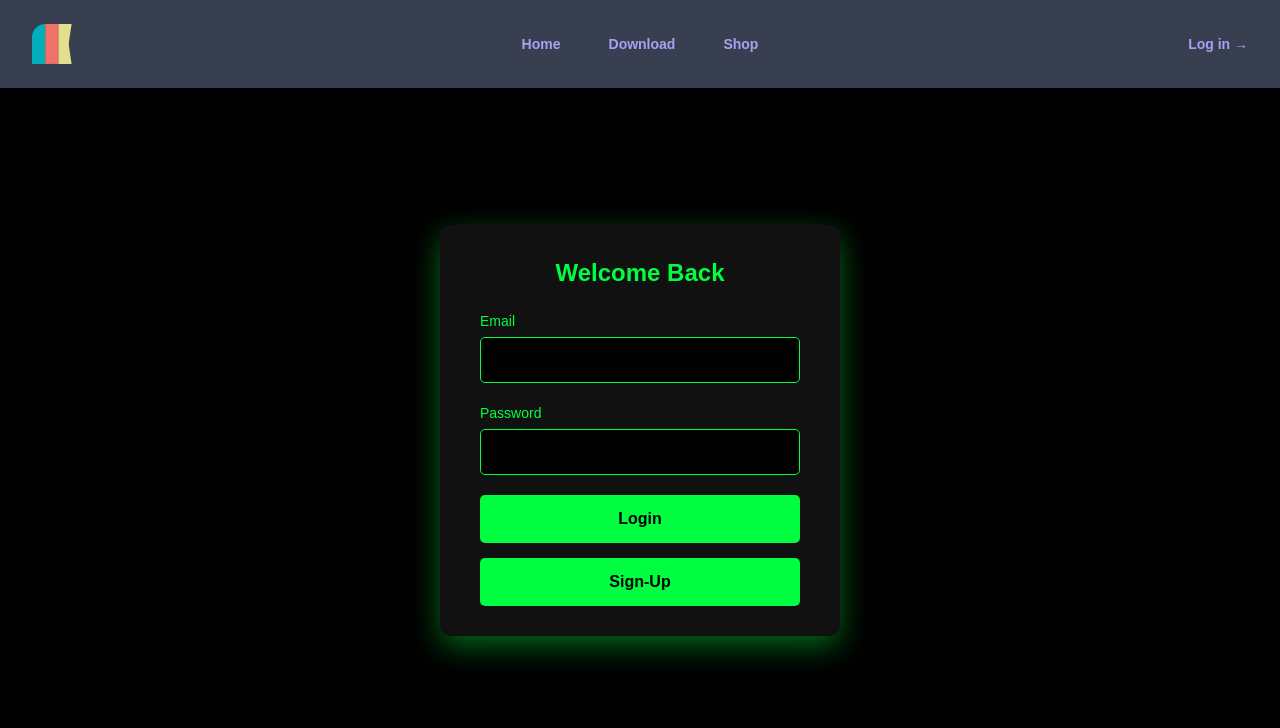
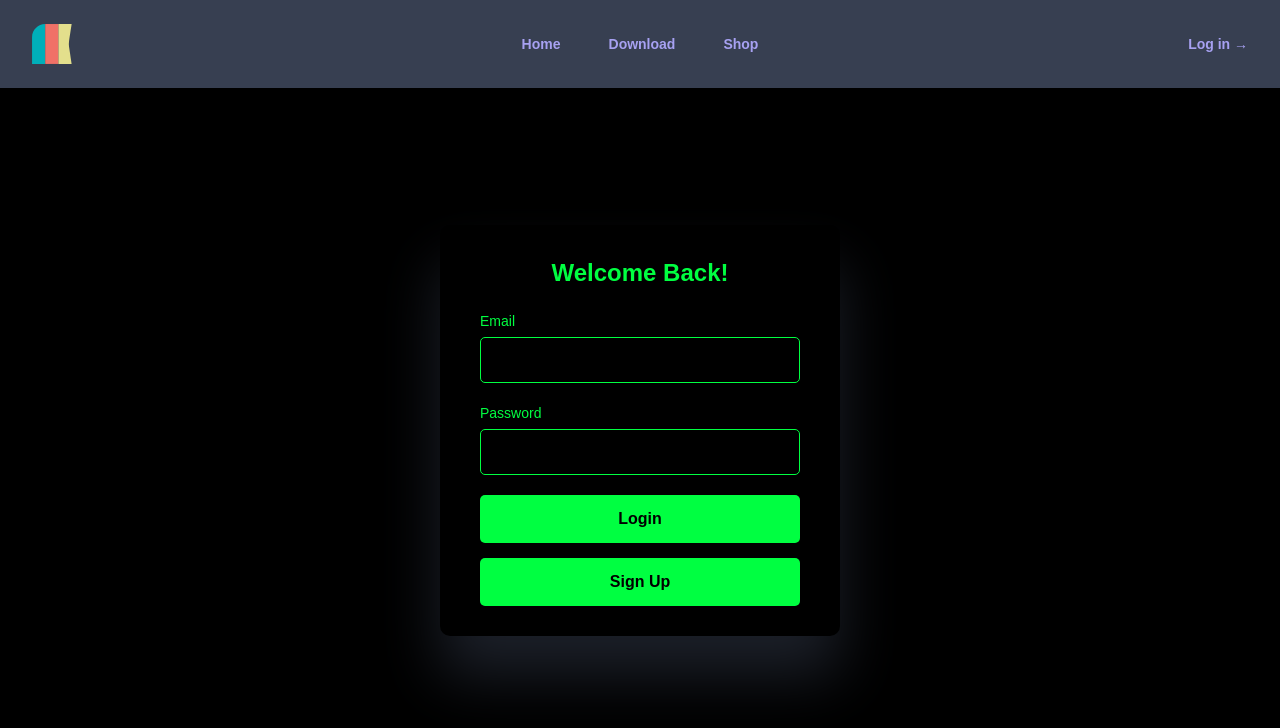
Before and after one commit to Blaithnaid/wick-vite-site, a React (Vite) app: page /login in a window 1280 px wide. Shown: the top 728 px of the page. Built offline with nearby package versions, Linux system fonts and the light colour scheme.

Commit message:
formatting, adjusting colours

```diff
--- a/src/pages/Login.jsx
+++ b/src/pages/Login.jsx
@@ -14,7 +14,7 @@ const Login = () => {
 	};
 
 	const handleSignUp = () => {
-    navigate ("/SignIn"); // Navigate to the Sign-Up page
+		navigate("/SignIn"); // Navigate to the Sign-Up page
 	};
 
 	return (
@@ -123,10 +123,10 @@ const Login = () => {
 			>
 				<div
 					style={{
-            background: "#111", // Slightly lighter black
+						background: "#000",
 						padding: "30px 40px",
 						borderRadius: "10px",
-            boxShadow: "0 10px 30px rgba(0, 255, 65, 0.4)", // Green glowing shadow
+						boxShadow: "0 40px 60px rgba(55, 63, 81, 0.5)", // Green glowing shadow
 						animation: "slideIn 0.8s ease-in-out",
 						width: "100%",
 						maxWidth: "400px",
@@ -141,10 +141,12 @@ const Login = () => {
 							color: "#00FF41",
 						}}
 					>
-            Welcome Back
+						Welcome Back!
 					</h2>
 					<form onSubmit={handleSubmit}>
-            <div style={{ marginBottom: "20px", textAlign: "left" }}>
+						<div
+							style={{ marginBottom: "20px", textAlign: "left" }}
+						>
 							<label
 								htmlFor="email"
 								style={{
@@ -174,7 +176,9 @@ const Login = () => {
 								}}
 							/>
 						</div>
-            <div style={{ marginBottom: "20px", textAlign: "left" }}>
+						<div
+							style={{ marginBottom: "20px", textAlign: "left" }}
+						>
 							<label
 								htmlFor="password"
 								style={{
@@ -239,7 +243,7 @@ const Login = () => {
 							transition: "background-color 0.3s",
 						}}
 					>
-            Sign-Up
+						Sign Up
 					</button>
 				</div>
 			</div>
```
Lines whose indentation alone changed are shown as unchanged.
